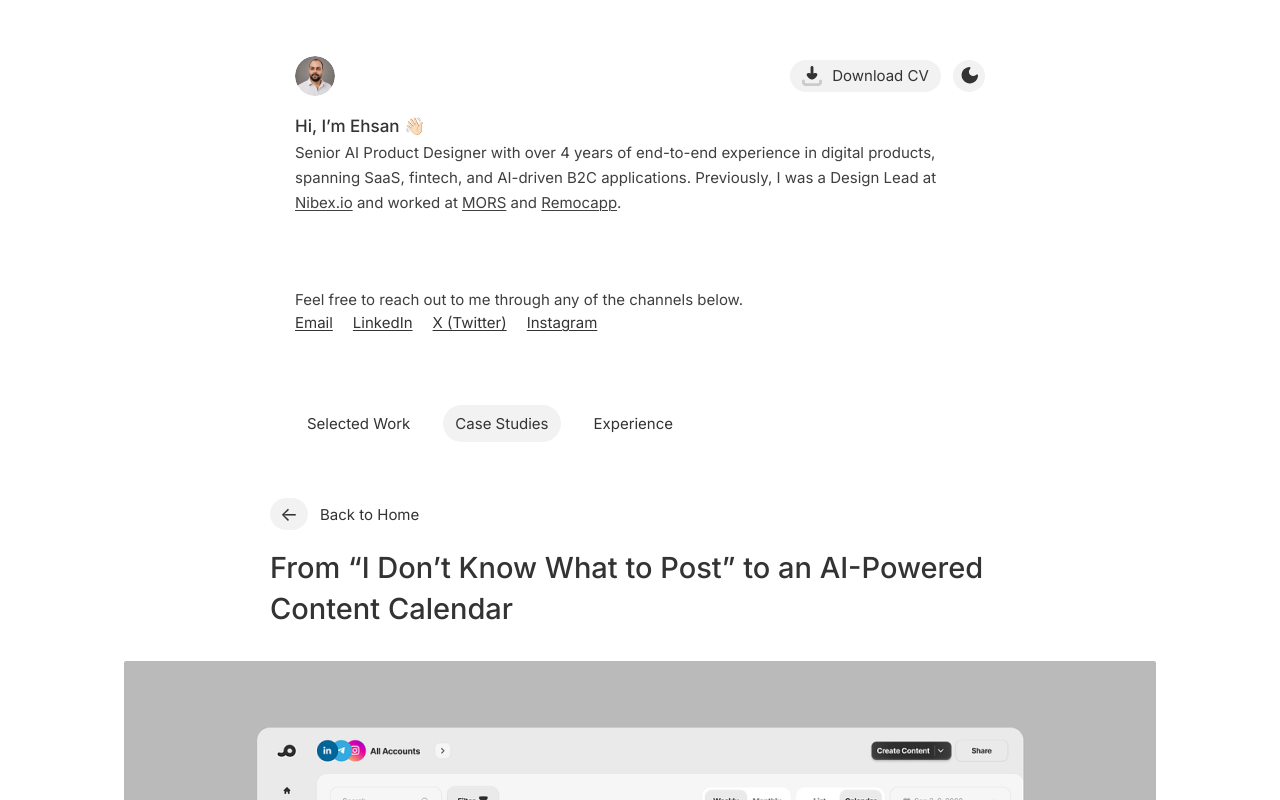
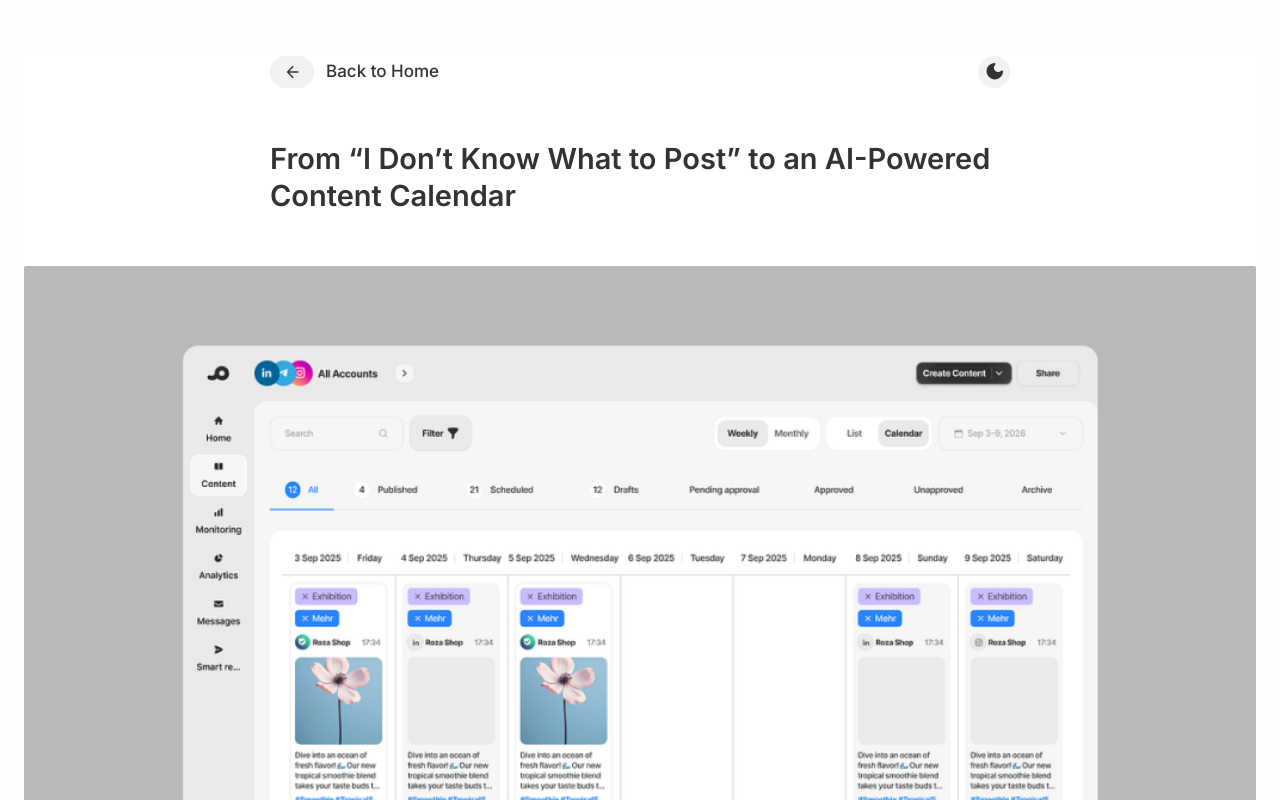
Before and after one commit to ehsancollab-lab/personal-portfolio, a plain HTML site: page case-study.html in a window 1280 px wide. Shown: the top 800 px of the page. Drawn offline with Linux system fonts and the light colour scheme.

Commit message:
Refine case study details page to match Figma

```diff
--- a/app.js
+++ b/app.js
@@ -109,6 +109,7 @@ function externalAnchor(href, label) {
 }
 
 function renderLinks(target) {
+  if (!target) return;
   const managed = contentOverride?.contactLinks;
   const links = managed
     ? managed.map(({ href, label }) => ({ href, label: text(label) })).filter(({ label, href }) => label && href)
@@ -118,6 +119,7 @@ function renderLinks(target) {
 
 function renderBio() {
   const bio = document.querySelector("#bio");
+  if (!bio) return;
   const managedBio = contentOverride?.profile?.bio;
   if (managedBio != null) {
     bio.textContent = text(managedBio);
@@ -361,11 +363,37 @@ function renderCaseStudyDetails() {
   const item = items.find((candidate) => candidate.id === id) || (!id ? items[0] : null);
   host.replaceChildren();
 
+  const toolbar = document.createElement("div");
+  toolbar.className = "case-detail-toolbar";
+
   const back = document.createElement("a");
   back.className = "case-back-link";
   back.href = "./index.html";
-  back.innerHTML = '<span aria-hidden="true">←</span><span>Back to Home</span>';
-  host.append(back);
+  const icon = document.createElement("span");
+  icon.className = "case-back-icon";
+  icon.setAttribute("aria-hidden", "true");
+  const iconImage = document.createElement("img");
+  iconImage.src = "./assets/figma/arrow-left.svg";
+  iconImage.width = 20;
+  iconImage.height = 20;
+  iconImage.alt = "";
+  icon.append(iconImage);
+  const backLabel = document.createElement("span");
+  backLabel.textContent = "Back to Home";
+  back.append(icon, backLabel);
+
+  const themeToggle = document.createElement("button");
+  themeToggle.className = "theme-toggle detail-theme-toggle";
+  themeToggle.type = "button";
+  themeToggle.setAttribute("aria-pressed", "false");
+  const themeIcon = document.createElement("img");
+  themeIcon.src = "./assets/figma/theme-toggle.svg";
+  themeIcon.width = 32;
+  themeIcon.height = 32;
+  themeIcon.alt = "";
+  themeToggle.append(themeIcon);
+  toolbar.append(back, themeToggle);
+  host.append(toolbar);
 
   if (!item) {
     const empty = document.createElement("p");
@@ -397,12 +425,15 @@ function renderCaseStudyDetails() {
 function renderHeaderAndFooter() {
   root.lang = "en";
   root.dir = "ltr";
-  document.querySelector("#greeting").textContent = contentOverride?.profile?.greeting == null ? copy.greeting : text(contentOverride.profile.greeting);
-  document.querySelector("#contact-prompt").textContent = contentOverride?.profile?.contactPrompt == null ? copy.contactPrompt : text(contentOverride.profile.contactPrompt);
+  const greeting = document.querySelector("#greeting");
+  if (greeting) greeting.textContent = contentOverride?.profile?.greeting == null ? copy.greeting : text(contentOverride.profile.greeting);
+  const contactPrompt = document.querySelector("#contact-prompt");
+  if (contactPrompt) contactPrompt.textContent = contentOverride?.profile?.contactPrompt == null ? copy.contactPrompt : text(contentOverride.profile.contactPrompt);
   renderBio();
   renderLinks(document.querySelector("#header-contact-links"));
   renderLinks(document.querySelector("#footer-contact-links"));
-  document.querySelector("#copyright-year").textContent = String(new Date().getFullYear());
+  const copyrightYear = document.querySelector("#copyright-year");
+  if (copyrightYear) copyrightYear.textContent = String(new Date().getFullYear());
 
   const current = page === "case-study" ? "case-studies" : page;
   document.querySelectorAll("[data-page-link]").forEach((link) => {
@@ -411,23 +442,25 @@ function renderHeaderAndFooter() {
     if (selected) link.setAttribute("aria-current", "page");
     else link.removeAttribute("aria-current");
   });
-  document.querySelector(".primary-nav").setAttribute("aria-label", "Portfolio sections");
-  document.querySelector(".contact-block").setAttribute("aria-label", "Contact information");
-  document.querySelector(".display-controls").setAttribute("aria-label", "Display settings");
+  document.querySelector(".primary-nav")?.setAttribute("aria-label", "Portfolio sections");
+  document.querySelector(".contact-block")?.setAttribute("aria-label", "Contact information");
+  document.querySelector(".display-controls")?.setAttribute("aria-label", "Display settings");
 }
 
 function updateTheme() {
   const dark = theme === "dark";
   root.dataset.theme = theme;
-  const toggle = document.querySelector("#theme-toggle");
-  toggle.setAttribute("aria-pressed", String(dark));
-  toggle.setAttribute("aria-label", dark ? "Switch to light theme" : "Switch to dark theme");
-  toggle.title = dark ? "Switch to light theme" : "Switch to dark theme";
+  document.querySelectorAll(".theme-toggle").forEach((toggle) => {
+    toggle.setAttribute("aria-pressed", String(dark));
+    toggle.setAttribute("aria-label", dark ? "Switch to light theme" : "Switch to dark theme");
+    toggle.title = dark ? "Switch to light theme" : "Switch to dark theme";
+  });
   document.querySelector('meta[name="theme-color"]').content = dark ? "#131315" : "#ffffff";
   safeStorage.set("ehsan-portfolio-theme", theme);
 }
 
-document.querySelector("#theme-toggle").addEventListener("click", () => {
+document.addEventListener("click", (event) => {
+  if (!event.target.closest(".theme-toggle")) return;
   theme = theme === "light" ? "dark" : "light";
   updateTheme();
 });
--- a/case-study.html
+++ b/case-study.html
@@ -8,45 +8,12 @@
     <title>Case Study — Ehsan Masoomi</title>
     <link rel="preconnect" href="https://fonts.googleapis.com" />
     <link rel="preconnect" href="https://fonts.gstatic.com" crossorigin />
-    <link href="https://fonts.googleapis.com/css2?family=Inter:wght@400;500&display=swap" rel="stylesheet" />
+    <link href="https://fonts.googleapis.com/css2?family=Inter:wght@100..900&display=swap" rel="stylesheet" />
     <link rel="stylesheet" href="./styles.css" />
     <script type="module" src="./app.js"></script>
   </head>
   <body data-page="case-study">
     <a class="skip-link" href="#case-study-content">Skip to main content</a>
-
-    <header class="site-header" id="top">
-      <div class="header-top">
-        <a class="avatar-mark" href="./index.html" aria-label="Ehsan Masoomi">
-          <img src="./assets/figma/profile.png" width="40" height="40" alt="" />
-        </a>
-        <div class="display-controls" aria-label="Display settings">
-          <a class="cv-link" id="cv-link" href="./assets/Ehsan-Masoomi-CV-EN.pdf" download="Ehsan-Masoomi-CV-EN.pdf">
-            <img src="./assets/figma/download-cv.svg" width="20" height="20" alt="" />
-            <span id="cv-label">Download CV</span>
-          </a>
-          <button class="theme-toggle" id="theme-toggle" type="button" aria-pressed="false" aria-label="Switch to dark theme">
-            <img src="./assets/figma/theme-toggle.svg" width="32" height="32" alt="" />
-          </button>
-        </div>
-      </div>
-
-      <section class="profile-intro" aria-labelledby="greeting">
-        <h1 id="greeting">Hi, I’m Ehsan 👋🏻</h1>
-        <p class="bio" id="bio"></p>
-      </section>
-
-      <section class="contact-block" aria-labelledby="contact-prompt">
-        <p class="contact-prompt" id="contact-prompt">Feel free to reach out to me through any of the channels below.</p>
-        <nav class="contact-links" id="header-contact-links" aria-label="Contact links"></nav>
-      </section>
-
-      <nav class="primary-nav" aria-label="Portfolio sections">
-        <a class="nav-tab" href="./index.html#selected-work" data-page-link="selected-work">Selected Work</a>
-        <a class="nav-tab" href="./case-studies.html" data-page-link="case-studies">Case Studies</a>
-        <a class="nav-tab" href="./experience.html" data-page-link="experience">Experience</a>
-      </nav>
-    </header>
 
     <main class="case-detail-section" id="case-study-content" tabindex="-1">
       <div class="case-detail" id="case-detail"></div>
--- a/dist/styles.css
+++ b/dist/styles.css
@@ -36,7 +36,7 @@ body {
   min-width: 320px;
   background: var(--page-bg);
   color: var(--text);
-  font-family: Inter, ui-sans-serif, system-ui, -apple-system, BlinkMacSystemFont, "Segoe UI", sans-serif;
+  font-family: "Inter Variable", Inter, ui-sans-serif, system-ui, -apple-system, BlinkMacSystemFont, "Segoe UI", sans-serif;
   font-size: 15px;
   line-height: 1.65;
   transition: background-color 180ms ease, color 180ms ease;
@@ -211,11 +211,12 @@ button { font: inherit; }
   padding: 6px 12px;
   cursor: pointer;
   line-height: 25px;
-  transition: font-weight 140ms ease;
+  transition: color 140ms ease, background-color 140ms ease;
 }
 
 .nav-tab.is-current { background: var(--control-bg); }
-.nav-tab:hover { font-weight: 500; }
+.nav-tab:hover { color: #111111; }
+:root[data-theme="dark"] .nav-tab:hover { color: #ffffff; }
 
 .work-section {
   max-width: 1536px;
@@ -398,47 +399,65 @@ button { font: inherit; }
 
 .case-detail-section {
   width: 100%;
-  padding: 0 24px 56px;
+  padding: 56px 24px 0;
+  background: #fdfdfd;
 }
 
+:root[data-theme="dark"] .case-detail-section { background: var(--page-bg); }
+
 .case-detail {
-  width: min(1032px, 100%);
+  display: flex;
+  width: min(1536px, 100%);
+  flex-direction: column;
+  gap: 52px;
+  margin-inline: auto;
+  background: var(--page-bg);
+}
+
+.case-detail-toolbar {
+  display: flex;
+  width: min(740px, 100%);
+  align-items: center;
+  justify-content: space-between;
+  gap: 17px;
   margin-inline: auto;
 }
 
 .case-back-link {
-  display: flex;
-  width: min(740px, 100%);
+  display: inline-flex;
+  min-width: 0;
+  flex: 1 1 auto;
   align-items: center;
   gap: 12px;
-  margin: 0 auto 18px;
   color: var(--text);
-  font-size: 15px;
-  line-height: 25px;
+  font-size: 17px;
+  font-weight: 500;
+  line-height: 27.2px;
   text-decoration: none;
+  white-space: nowrap;
 }
 
-.case-back-link > span:first-child {
-  display: grid;
-  width: 38px;
+.case-back-icon {
+  display: inline-grid;
+  width: 44px;
   height: 32px;
-  flex: 0 0 38px;
+  flex: 0 0 44px;
   place-items: center;
   border-radius: 999px;
   background: var(--control-bg);
-  font-size: 19px;
-  line-height: 1;
 }
 
+.case-back-icon img { display: block; width: 20px; height: 20px; }
 .case-back-link:hover > span:last-child { text-decoration: underline; text-underline-offset: 3px; }
+.detail-theme-toggle { flex: 0 0 32px; }
 
 .case-detail-title {
   width: min(740px, 100%);
-  margin: 0 auto 32px;
+  margin: 0 auto 52px;
   color: var(--text);
   font-size: clamp(24px, 2.3vw, 29px);
-  font-weight: 500;
-  line-height: 1.4;
+  font-weight: 600;
+  line-height: 37px;
   overflow-wrap: anywhere;
 }
 
@@ -556,8 +575,9 @@ button { font: inherit; }
   .experience-heading { align-items: flex-start; flex-direction: column; gap: 2px; padding-block-end: 8px; }
   .experience-title-line { flex-wrap: wrap; gap: 3px 10px; }
   .experience-title-line h3 { font-size: 19px; }
-  .case-detail-section { padding: 0 20px 44px; }
+  .case-detail-section { padding: 40px 20px 0; }
   .case-detail-title { margin-block-end: 24px; }
+  .case-detail { gap: 36px; }
   .case-article-figure { margin-block: 22px 27px; }
 
   .site-footer {
@@ -587,8 +607,8 @@ button { font: inherit; }
   .experience-company,.experience-dates,.experience-bullets { font-size: 14px; }
   .experience-bullets { padding-inline-start: 20px; line-height: 23px; }
   .case-detail-section { padding-inline: 16px; }
-  .case-back-link { margin-block-end: 14px; }
-  .case-detail-title { font-size: 23px; }
+  .case-back-link { font-size: 16px; }
+  .case-detail-title { font-size: 23px; line-height: 31px; }
   .case-article-body { font-size: 14px; line-height: 23px; }
   .case-article-body > h2 { font-size: 20px; }
   .contact-links { gap: 8px 14px; }
--- a/styles.css
+++ b/styles.css
@@ -36,7 +36,7 @@ body {
   min-width: 320px;
   background: var(--page-bg);
   color: var(--text);
-  font-family: Inter, ui-sans-serif, system-ui, -apple-system, BlinkMacSystemFont, "Segoe UI", sans-serif;
+  font-family: "Inter Variable", Inter, ui-sans-serif, system-ui, -apple-system, BlinkMacSystemFont, "Segoe UI", sans-serif;
   font-size: 15px;
   line-height: 1.65;
   transition: background-color 180ms ease, color 180ms ease;
@@ -211,11 +211,12 @@ button { font: inherit; }
   padding: 6px 12px;
   cursor: pointer;
   line-height: 25px;
-  transition: font-weight 140ms ease;
+  transition: color 140ms ease, background-color 140ms ease;
 }
 
 .nav-tab.is-current { background: var(--control-bg); }
-.nav-tab:hover { font-weight: 500; }
+.nav-tab:hover { color: #111111; }
+:root[data-theme="dark"] .nav-tab:hover { color: #ffffff; }
 
 .work-section {
   max-width: 1536px;
@@ -398,47 +399,65 @@ button { font: inherit; }
 
 .case-detail-section {
   width: 100%;
-  padding: 0 24px 56px;
+  padding: 56px 24px 0;
+  background: #fdfdfd;
 }
 
+:root[data-theme="dark"] .case-detail-section { background: var(--page-bg); }
+
 .case-detail {
-  width: min(1032px, 100%);
+  display: flex;
+  width: min(1536px, 100%);
+  flex-direction: column;
+  gap: 52px;
+  margin-inline: auto;
+  background: var(--page-bg);
+}
+
+.case-detail-toolbar {
+  display: flex;
+  width: min(740px, 100%);
+  align-items: center;
+  justify-content: space-between;
+  gap: 17px;
   margin-inline: auto;
 }
 
 .case-back-link {
-  display: flex;
-  width: min(740px, 100%);
+  display: inline-flex;
+  min-width: 0;
+  flex: 1 1 auto;
   align-items: center;
   gap: 12px;
-  margin: 0 auto 18px;
   color: var(--text);
-  font-size: 15px;
-  line-height: 25px;
+  font-size: 17px;
+  font-weight: 500;
+  line-height: 27.2px;
   text-decoration: none;
+  white-space: nowrap;
 }
 
-.case-back-link > span:first-child {
-  display: grid;
-  width: 38px;
+.case-back-icon {
+  display: inline-grid;
+  width: 44px;
   height: 32px;
-  flex: 0 0 38px;
+  flex: 0 0 44px;
   place-items: center;
   border-radius: 999px;
   background: var(--control-bg);
-  font-size: 19px;
-  line-height: 1;
 }
 
+.case-back-icon img { display: block; width: 20px; height: 20px; }
 .case-back-link:hover > span:last-child { text-decoration: underline; text-underline-offset: 3px; }
+.detail-theme-toggle { flex: 0 0 32px; }
 
 .case-detail-title {
   width: min(740px, 100%);
-  margin: 0 auto 32px;
+  margin: 0 auto 52px;
   color: var(--text);
   font-size: clamp(24px, 2.3vw, 29px);
-  font-weight: 500;
-  line-height: 1.4;
+  font-weight: 600;
+  line-height: 37px;
   overflow-wrap: anywhere;
 }
 
@@ -556,8 +575,9 @@ button { font: inherit; }
   .experience-heading { align-items: flex-start; flex-direction: column; gap: 2px; padding-block-end: 8px; }
   .experience-title-line { flex-wrap: wrap; gap: 3px 10px; }
   .experience-title-line h3 { font-size: 19px; }
-  .case-detail-section { padding: 0 20px 44px; }
+  .case-detail-section { padding: 40px 20px 0; }
   .case-detail-title { margin-block-end: 24px; }
+  .case-detail { gap: 36px; }
   .case-article-figure { margin-block: 22px 27px; }
 
   .site-footer {
@@ -587,8 +607,8 @@ button { font: inherit; }
   .experience-company,.experience-dates,.experience-bullets { font-size: 14px; }
   .experience-bullets { padding-inline-start: 20px; line-height: 23px; }
   .case-detail-section { padding-inline: 16px; }
-  .case-back-link { margin-block-end: 14px; }
-  .case-detail-title { font-size: 23px; }
+  .case-back-link { font-size: 16px; }
+  .case-detail-title { font-size: 23px; line-height: 31px; }
   .case-article-body { font-size: 14px; line-height: 23px; }
   .case-article-body > h2 { font-size: 20px; }
   .contact-links { gap: 8px 14px; }
```
Also changed, not shown: case-studies.html (+1 -1 lines), dist/app.js (+46 -13 lines), dist/case-studies.html (+1 -1 lines), dist/case-study.html (+1 -34 lines), dist/experience.html (+1 -1 lines), dist/index.html (+1 -1 lines), experience.html (+1 -1 lines), index.html (+1 -1 lines), assets/figma/arrow-left.svg (added), dist/assets/figma/arrow-left.svg (added).
